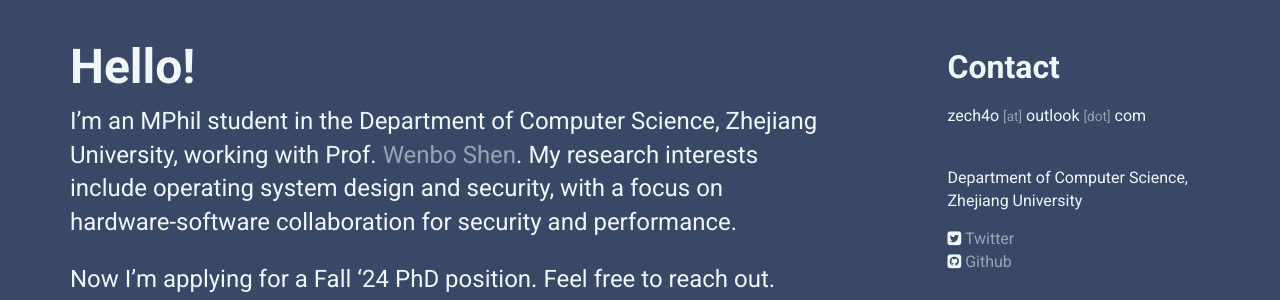
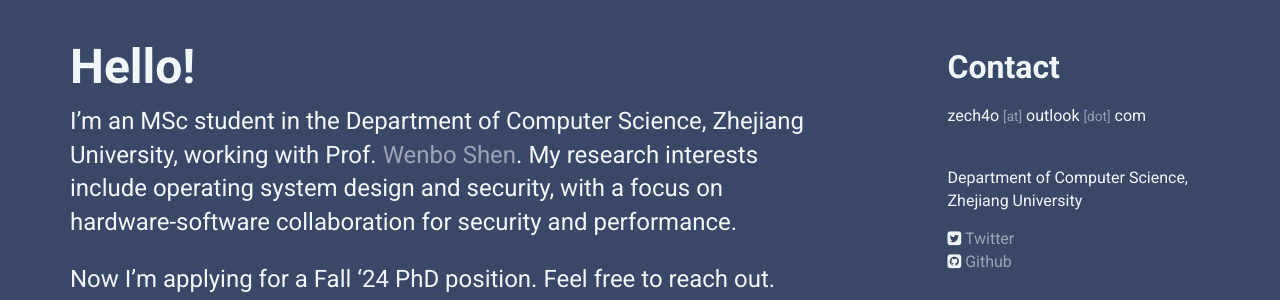
Before and after one commit to zech4o/zech4o.github.io, a Jekyll site: the page built from index.html, in a window 1280 px wide and 1290 px high. Shown: the part 197-497 px from the top of the window. Built offline with Jekyll 4.4.1, drawn with Linux system fonts in a browser that asks for light colours; nearby versions of some CDN libraries.

Commit message:
update person

```diff
--- a/_data/personal.yml
+++ b/_data/personal.yml
@@ -27,7 +27,7 @@ profiles:
 intro:
   title: Hello!
   body: >
-    I'm an MPhil student in the Department of Computer Science, Zhejiang University, working with Prof. [Wenbo Shen](https://wenboshen.org/). My research interests include operating system design and security, with a focus on hardware-software collaboration for security and performance.
+    I'm an MSc student in the Department of Computer Science, Zhejiang University, working with Prof. [Wenbo Shen](https://wenboshen.org/). My research interests include operating system design and security, with a focus on hardware-software collaboration for security and performance.
 
 
     Now I'm applying for a Fall '24 PhD position. Feel free to reach out.
```
